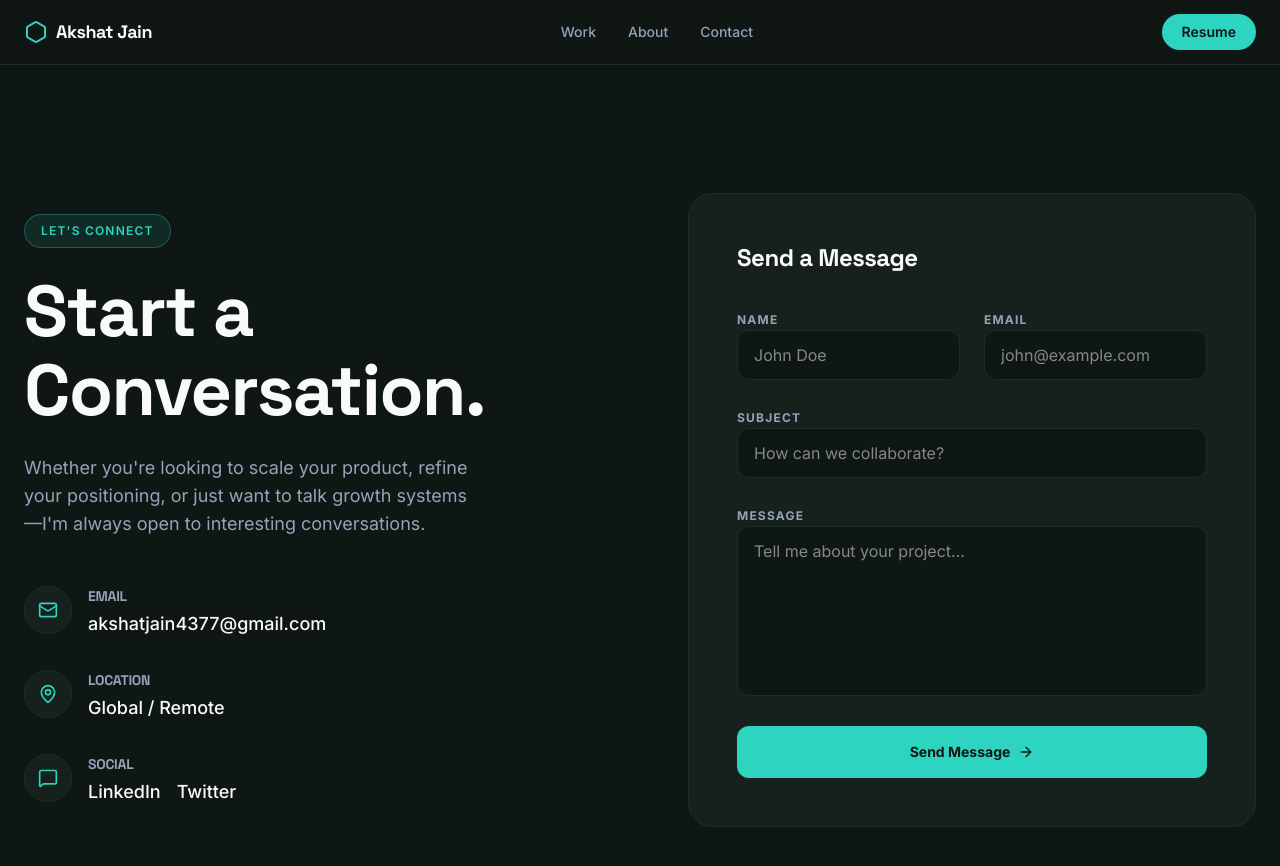
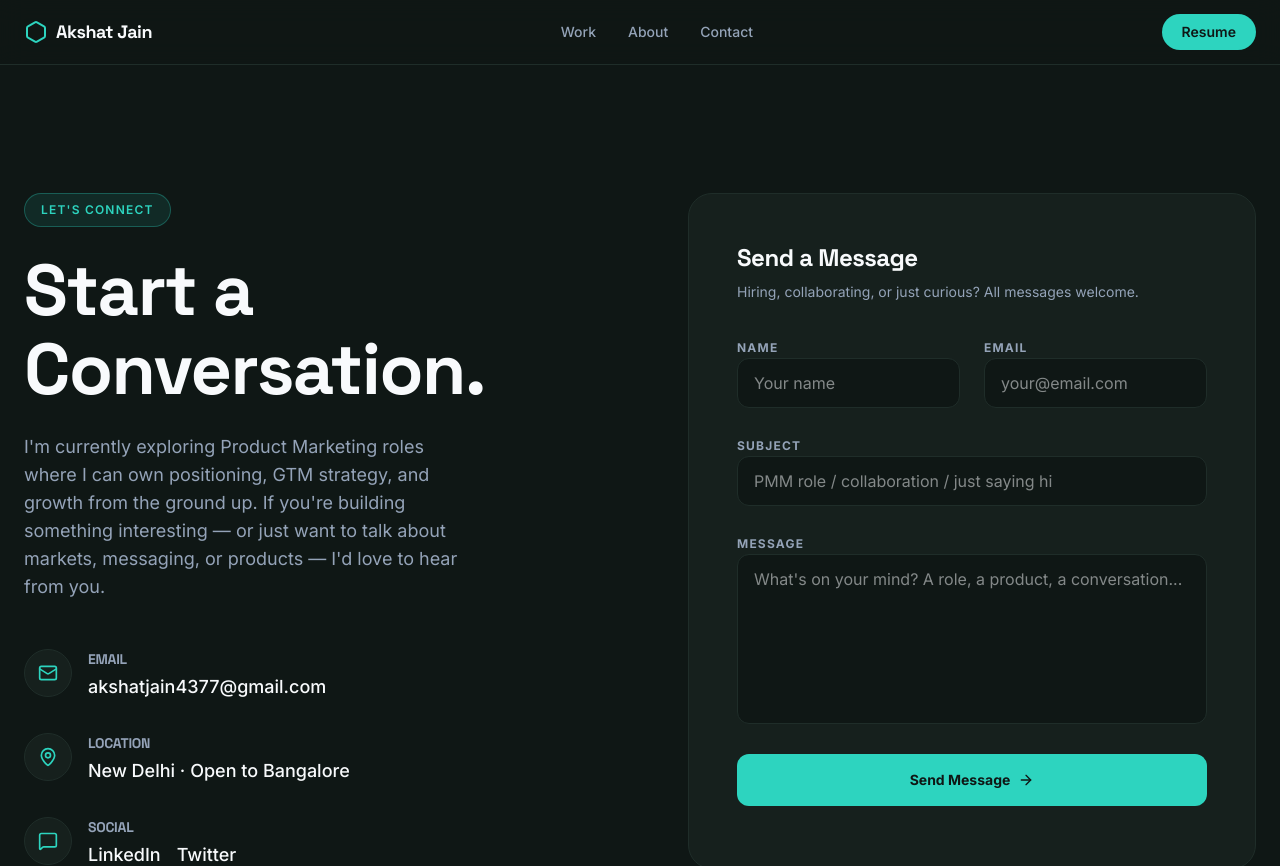
Before and after one commit to akshatjain4377-commits/Akshat-Jain-PMM-Portfolio, a React (Vite) app: page /contact in a window 1280 px wide. Shown: the top 866 px of the page. Built offline with nearby package versions, Linux system fonts and the light colour scheme.

Commit message:
Update Contact.tsx

```diff
--- a/src/pages/Contact.tsx
+++ b/src/pages/Contact.tsx
@@ -1,85 +1,199 @@
 import { motion } from 'motion/react';
+
 import { Mail, MapPin, MessageSquare, ArrowRight } from 'lucide-react';
+
 import { useForm, ValidationError } from "@formspree/react";
 
 export default function Contact() {
+
   const [state, handleSubmit] = useForm("xdawdywl");
+
   return (
+
     <div className="min-h-screen bg-brand-bg">
+
       <section className="mx-auto max-w-7xl px-6 py-24 lg:py-32">
+
         <div className="grid grid-cols-1 gap-16 lg:grid-cols-2 lg:gap-24">
 
           {/* Left Column: Info */}
+
           <div className="flex flex-col justify-center">
+
             <motion.div
+
               initial={{ opacity: 0, y: 20 }}
+
               animate={{ opacity: 1, y: 0 }}
+
               transition={{ duration: 0.5 }}
+
             >
+
               <span className="mb-6 inline-block rounded-full border border-brand-accent/30 bg-brand-accent/10 px-4 py-2 text-xs font-semibold tracking-widest text-brand-accent">
+
                 LET'S CONNECT
+
               </span>
+
               <h1 className="mb-6 text-5xl font-bold leading-[1.1] tracking-tight text-brand-text md:text-6xl lg:text-7xl">
+
                 Start a <br /> Conversation.
+
               </h1>
+
+              {/* ── UPDATED: PMM job seeker framing, not freelancer ── */}
+
               <p className="mb-12 max-w-md text-lg text-brand-muted">
-                Whether you're looking to scale your product, refine your positioning, or just want to talk growth systems—I'm always open to interesting conversations.
+
+                I'm currently exploring Product Marketing roles where I can own
+
+                positioning, GTM strategy, and growth from the ground up.
+
+                If you're building something interesting — or just want to talk
+
+                about markets, messaging, or products — I'd love to hear from you.
+
               </p>
 
               <div className="space-y-8">
+
+                {/* Email */}
+
                 <div className="flex items-start gap-4">
+
                   <div className="flex h-12 w-12 shrink-0 items-center justify-center rounded-full border border-brand-border bg-brand-card">
+
                     <Mail className="h-5 w-5 text-brand-accent" />
-                  </div>
-                  <div>
-                    <h3 className="mb-1 text-sm font-bold uppercase tracking-widest text-brand-muted">Email</h3>
-                    <a href="mailto:akshatjain4377@gmail.com" className="text-lg font-medium text-brand-text hover:text-brand-accent transition-colors">
-                      akshatjain4377@gmail.com
-                    </a>
-                  </div>
+
                   </div>
 
-                <div className="flex items-start gap-4">
-                  <div className="flex h-12 w-12 shrink-0 items-center justify-center rounded-full border border-brand-border bg-brand-card">
-                    <MapPin className="h-5 w-5 text-brand-accent" />
-                  </div>
                   <div>
-                    <h3 className="mb-1 text-sm font-bold uppercase tracking-widest text-brand-muted">Location</h3>
-                    <p className="text-lg font-medium text-brand-text">
-                      Global / Remote
-                    </p>
-                  </div>
+
+                    <h3 className="mb-1 text-sm font-bold uppercase tracking-widest text-brand-muted">Email</h3>
+
+                    <a
+
+                      href="mailto:akshatjain4377@gmail.com"
+
+                      className="text-lg font-medium text-brand-text hover:text-brand-accent transition-colors"
+
+                    >
+
+                      akshatjain4377@gmail.com
+
+                    </a>
+
                   </div>
 
+                </div>
+
+                {/* Location — UPDATED to match CV */}
+
                 <div className="flex items-start gap-4">
+
                   <div className="flex h-12 w-12 shrink-0 items-center justify-center rounded-full border border-brand-border bg-brand-card">
+
+                    <MapPin className="h-5 w-5 text-brand-accent" />
+
+                  </div>
+
+                  <div>
+
+                    <h3 className="mb-1 text-sm font-bold uppercase tracking-widest text-brand-muted">Location</h3>
+
+                    <p className="text-lg font-medium text-brand-text">
+
+                      New Delhi · Open to Bangalore
+
+                    </p>
+
+                  </div>
+
+                </div>
+
+                {/* Social */}
+
+                <div className="flex items-start gap-4">
+
+                  <div className="flex h-12 w-12 shrink-0 items-center justify-center rounded-full border border-brand-border bg-brand-card">
+
                     <MessageSquare className="h-5 w-5 text-brand-accent" />
+
                   </div>
+
                   <div>
+
                     <h3 className="mb-1 text-sm font-bold uppercase tracking-widest text-brand-muted">Social</h3>
+
                     <div className="flex gap-4">
-                      <a href="https://www.linkedin.com/in/akshatjain1102/" className="text-lg font-medium text-brand-text hover:text-brand-accent transition-colors">LinkedIn</a>
-                      <a href="https://x.com/Akshatjain_45" className="text-lg font-medium text-brand-text hover:text-brand-accent transition-colors">Twitter</a>
+
+                      <a
+
+                        href="https://www.linkedin.com/in/akshatjain1102/"
+
+                        className="text-lg font-medium text-brand-text hover:text-brand-accent transition-colors"
+
+                      >
+
+                        LinkedIn
+
+                      </a>
+
+                      <a
+
+                        href="https://x.com/Akshatjain_45"
+
+                        className="text-lg font-medium text-brand-text hover:text-brand-accent transition-colors"
+
+                      >
+
+                        Twitter
+
+                      </a>
+
                     </div>
+
                   </div>
+
                 </div>
+
               </div>
+
             </motion.div>
+
           </div>
 
           {/* Right Column: Form */}
+
           <motion.div
+
             initial={{ opacity: 0, x: 20 }}
+
             animate={{ opacity: 1, x: 0 }}
+
             transition={{ duration: 0.5, delay: 0.2 }}
+
             className="rounded-3xl border border-brand-border bg-brand-card p-8 md:p-12"
+
           >
-  <h2 className="mb-8 text-2xl font-bold text-brand-text">Send a Message</h2>
+
+            <h2 className="mb-2 text-2xl font-bold text-brand-text">Send a Message</h2>
+
+            <p className="mb-8 text-sm text-brand-muted">
+
+              Hiring, collaborating, or just curious? All messages welcome.
+
+            </p>
 
             {state.succeeded ? (
+
               <p className="text-brand-accent text-lg font-medium">
-      Thanks! Your message has been sent. I'll get back to you soon.
+
+                Thanks for reaching out — I'll get back to you shortly.
+
               </p>
+
             ) : (
 
               <form className="space-y-6" onSubmit={handleSubmit}>
@@ -87,89 +201,149 @@ export default function Contact() {
                 <div className="grid grid-cols-1 gap-6 md:grid-cols-2">
 
                   <div className="space-y-2">
+
                     <label className="text-xs font-bold uppercase tracking-widest text-brand-muted">
+
                       Name
+
                     </label>
 
                     <input
+
                       type="text"
+
                       name="name"
+
                       required
+
                       className="w-full rounded-xl border border-brand-border bg-brand-bg px-4 py-3 text-brand-text focus:border-brand-accent focus:outline-none focus:ring-1 focus:ring-brand-accent transition-colors"
-          placeholder="John Doe"
+
+                      placeholder="Your name"
+
                     />
+
                   </div>
 
                   <div className="space-y-2">
+
                     <label className="text-xs font-bold uppercase tracking-widest text-brand-muted">
+
                       Email
+
                     </label>
 
                     <input
+
                       type="email"
+
                       name="email"
+
                       required
+
                       className="w-full rounded-xl border border-brand-border bg-brand-bg px-4 py-3 text-brand-text focus:border-brand-accent focus:outline-none focus:ring-1 focus:ring-brand-accent transition-colors"
-          placeholder="john@example.com"
+
+                      placeholder="your@email.com"
+
                     />
 
                     <ValidationError
+
                       prefix="Email"
+
                       field="email"
+
                       errors={state.errors}
+
                     />
+
                   </div>
 
                 </div>
 
                 <div className="space-y-2">
+
                   <label className="text-xs font-bold uppercase tracking-widest text-brand-muted">
+
                     Subject
+
                   </label>
 
                   <input
+
                     type="text"
+
                     name="subject"
+
                     className="w-full rounded-xl border border-brand-border bg-brand-bg px-4 py-3 text-brand-text focus:border-brand-accent focus:outline-none focus:ring-1 focus:ring-brand-accent transition-colors"
-        placeholder="How can we collaborate?"
+
+                    placeholder="PMM role / collaboration / just saying hi"
+
                   />
+
                 </div>
 
                 <div className="space-y-2">
+
                   <label className="text-xs font-bold uppercase tracking-widest text-brand-muted">
+
                     Message
+
                   </label>
 
                   <textarea
+
                     name="message"
+
                     rows={6}
+
                     required
+
                     className="w-full resize-none rounded-xl border border-brand-border bg-brand-bg px-4 py-3 text-brand-text focus:border-brand-accent focus:outline-none focus:ring-1 focus:ring-brand-accent transition-colors"
-        placeholder="Tell me about your project..."
+
+                    placeholder="What's on your mind? A role, a product, a conversation..."
+
                   ></textarea>
 
                   <ValidationError
+
                     prefix="Message"
+
                     field="message"
+
                     errors={state.errors}
+
                   />
+
                 </div>
 
                 <button
+
                   type="submit"
+
                   disabled={state.submitting}
+
                   className="group flex w-full items-center justify-center gap-2 rounded-xl bg-brand-accent px-8 py-4 text-sm font-bold text-brand-bg hover:bg-brand-accent-hover transition-colors"
+
                 >
+
                   {state.submitting ? "Sending..." : "Send Message"}
+
                   <ArrowRight className="h-4 w-4 transition-transform group-hover:translate-x-1" />
+
                 </button>
 
               </form>
 
             )}
+
           </motion.div>
+
         </div>
+
       </section>
+
     </div>
+
   );
+
 }
```
Lines whose indentation alone changed are shown as unchanged.
